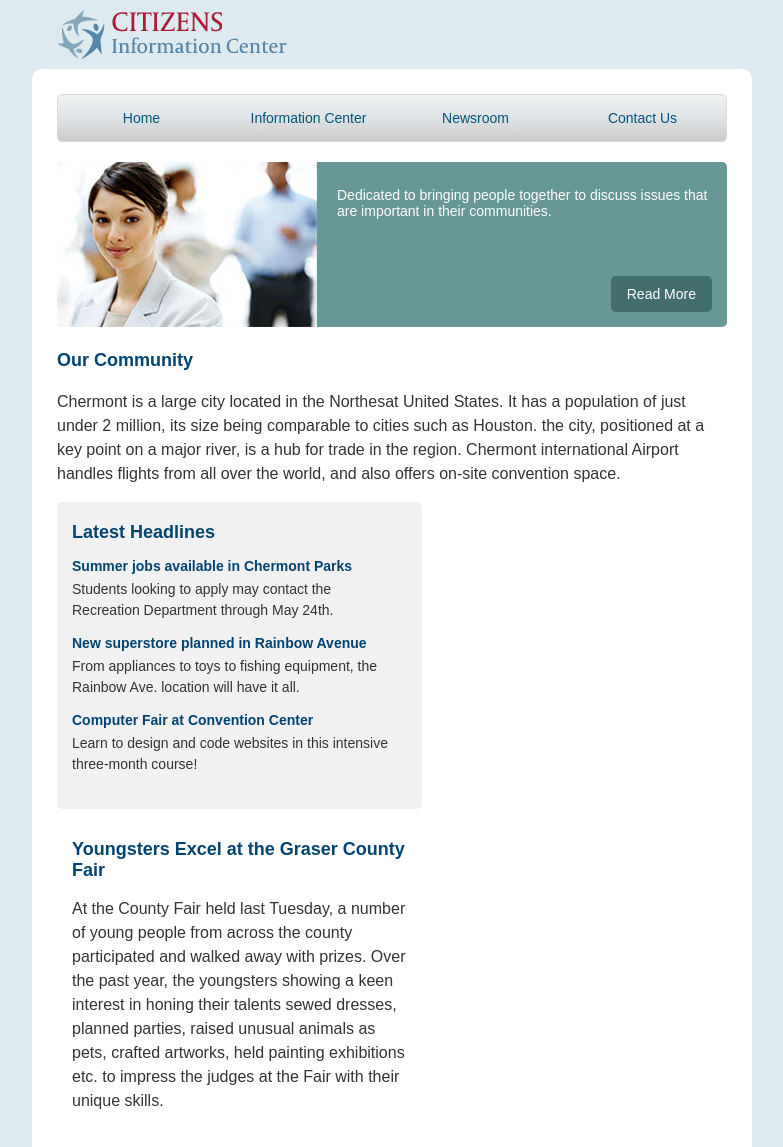
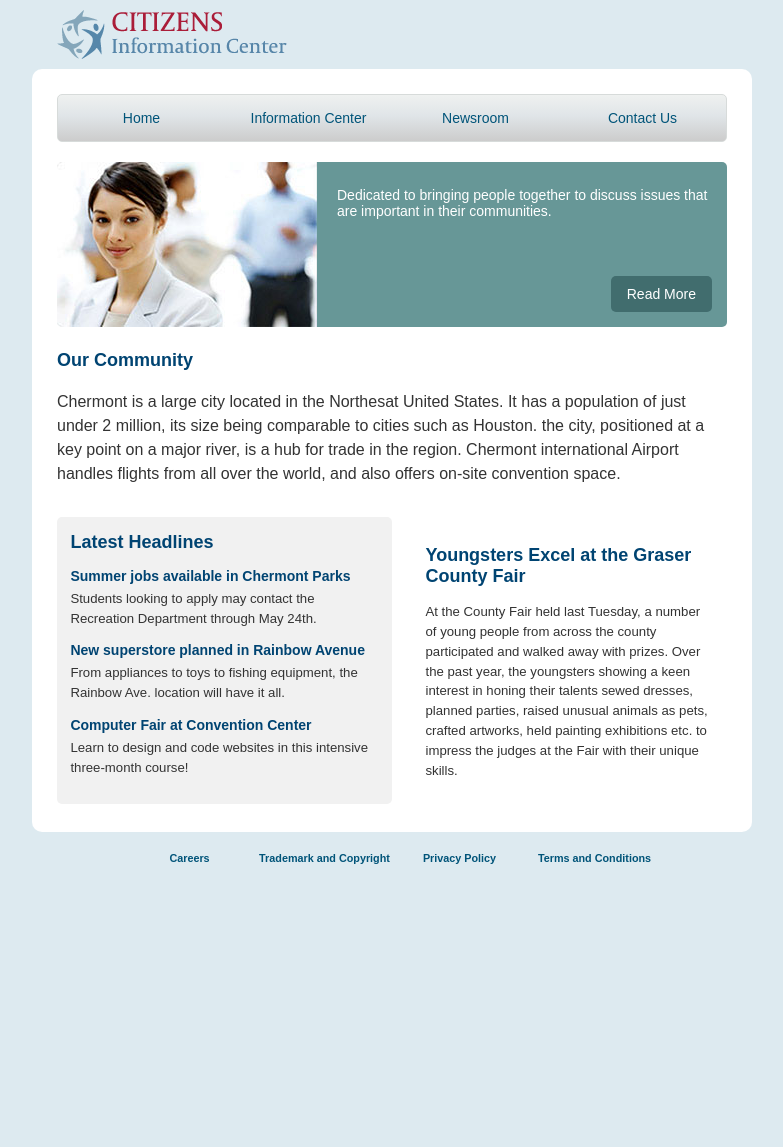
Before and after one commit to zachmiller1/citizensinformation, a plain HTML site: page index.html in a window 1280 px wide. Shown: the top 1147 px of the page, without its empty margins (248-1031 px from the left). After the commit the page ends 884 px from the top, so only its background shows below. Drawn offline with Linux system fonts and the light colour scheme.

Commit message:
Finished Citizens Home page

```diff
--- a/css/styles.css
+++ b/css/styles.css
@@ -157,26 +157,52 @@ h3 {
 
 .headlines {
 	background: #F1F1F1;
-	padding: 5px 15px 20px;
+	padding: 0 2% 2%;
+	margin-top: 15px;
 	border-radius: 5px;
 	float: left;
-	width: 50%;
-	display: block;
+	width: 46%;
 }
 
-.headlines p {
-	font-size: .875em;
+.headlines p, .countyFair p {
+	font-size: .825em;
 	margin-top: 5px;
-	padding-right: 5px;
 }
 
-.headlines h3 {
+.headlines h3, .countyFair h3 {
 	margin-bottom: 5px;
 }
 
 .countyFair {
+	padding: 2% 0 2% 5%;
+	margin-top: 15px;
+	border-radius: 5px;
 	float: left;
-	padding: 15px;
-	width: 50%;
+	width: 43%;
+}
+
+/* ============================
+		Site Footer
+=============================== */
+
+.siteFooter {
+	width: 75%;
+	margin: 20px auto;
+	padding: 0;
+}
+
+.siteFooter li {
+	display: inline;
+
+}
+
+.siteFooter a {
+	text-decoration: none;
+	font-size: .675em;
+	font-weight: bold;
+	color: #005479;
+	width: 25%;
 	display: block;
+	float: left;
+	text-align: center;
 }
--- a/index.html
+++ b/index.html
@@ -27,8 +27,8 @@
 						<li><a href="information.html">Information Center</a></li>
 						<li><a href="newsroom.html">Newsroom</a></li>
 						<li><a href="contact.html">Contact Us</a></li>
-					</ul>
-				</nav><!-- end siteNavigation -->
+					</ul><!-- end siteNavigation -->
+				</nav>
 
 				<!-- Homepage CTA -->
 				<main class="mainCTA">
@@ -70,14 +70,14 @@
 			</div><!-- end mainContainer -->
 
 			<!-- Main Site Footer -->
-			<footer class="siteFooter">
-				<ul>
+			<footer>
+				<ul class="siteFooter clearfix">
 					<li><a href="#">Careers</a></li>
 					<li><a href="#">Trademark and Copyright</a></li>
 					<li><a href="#">Privacy Policy</a></li>
 					<li><a href="#">Terms and Conditions</a></li>
-				</ul>
-			</footer><!-- end siteFooter -->
+				</ul><!-- end siteFooter -->
+			</footer>
 
 		</div><!-- end siteWrapper -->
 	</body>
```
